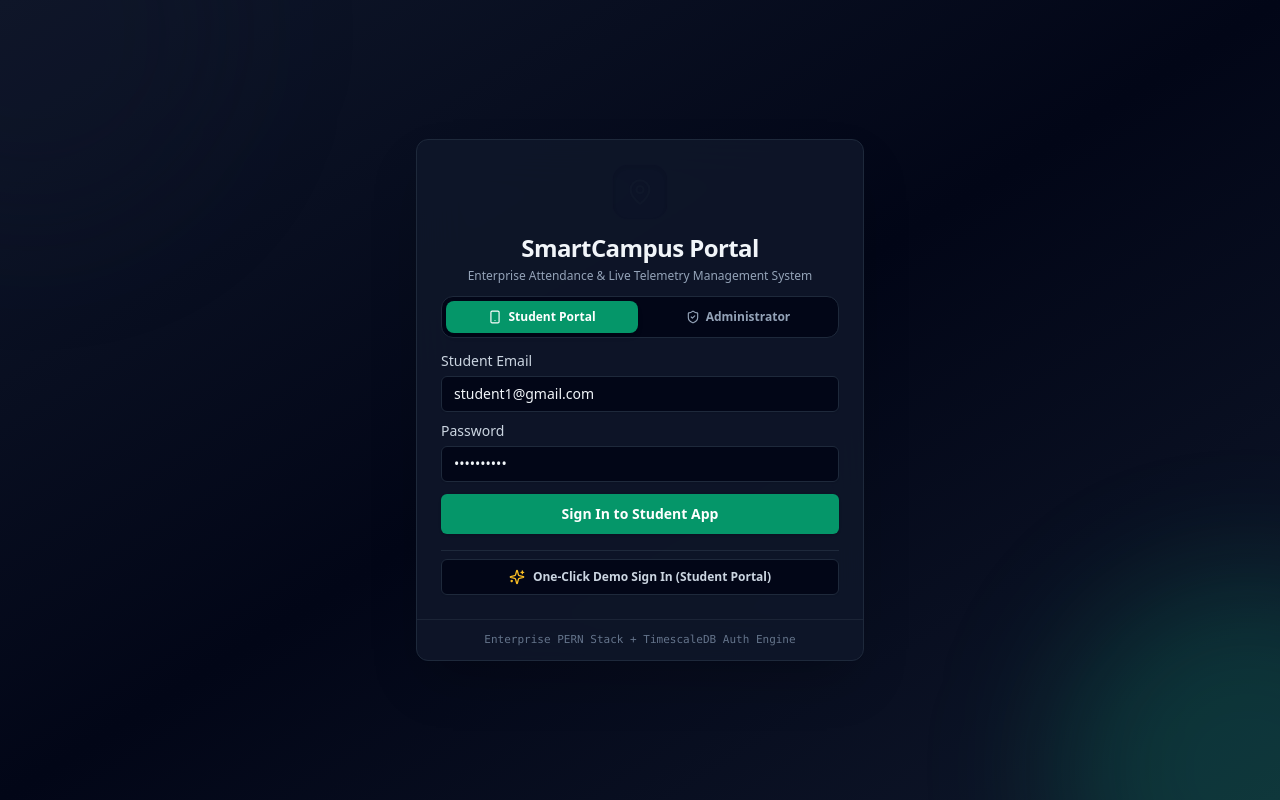
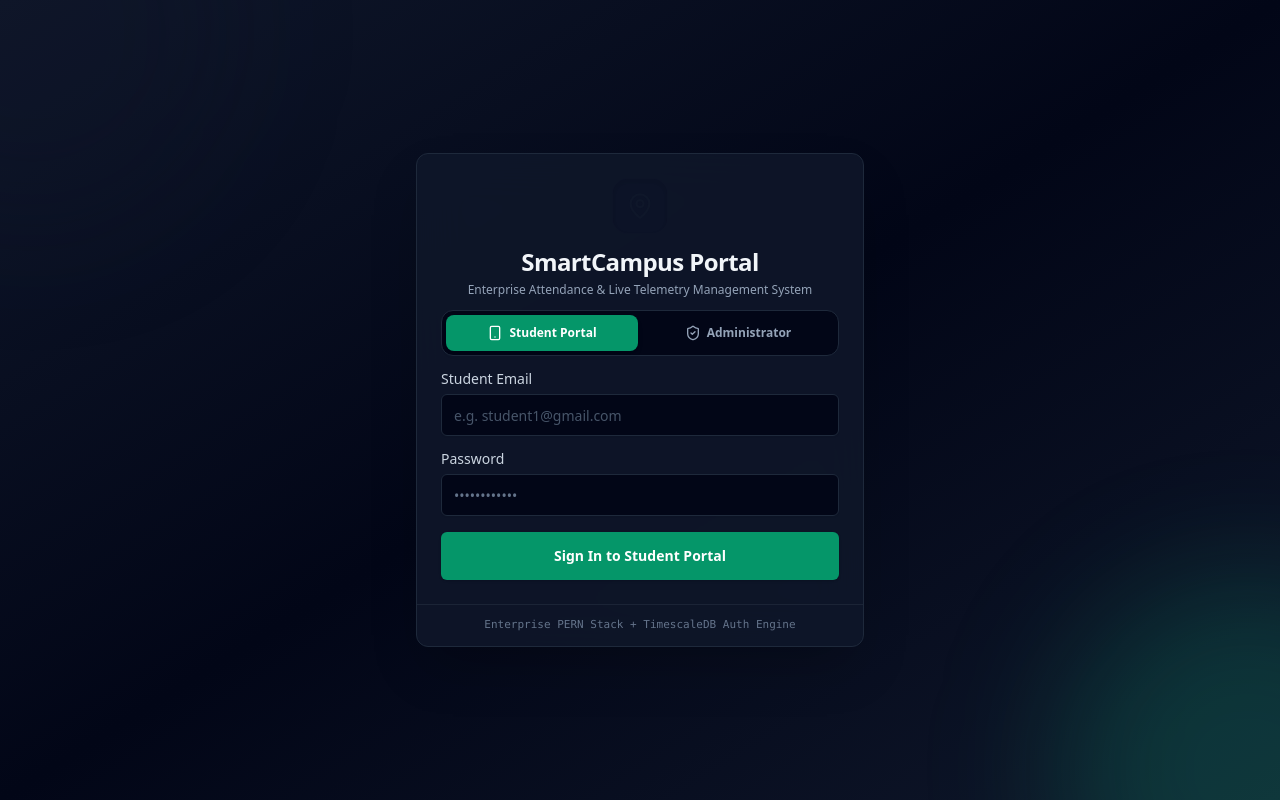
Before and after one commit to alanbiju2003/Meteoros_Automation_task, a React (Vite) app in the folder client/: page /login in a window 1280 px wide. Built offline with nearby package versions, Linux system fonts and the light colour scheme; the HTML template or start-up script is replaced by a standard one.

Commit message:
Clean Login page and add AWS EC2 Deployment Guide

```diff
--- a/client/src/pages/Login.tsx
+++ b/client/src/pages/Login.tsx
@@ -5,28 +5,23 @@ import { Button } from '@/components/ui/button';
 import { Input } from '@/components/ui/input';
 import { Label } from '@/components/ui/label';
 import { Card, CardContent, CardDescription, CardHeader, CardTitle, CardFooter } from '@/components/ui/card';
-import { ShieldCheck, Smartphone, MapPin, AlertCircle, KeyRound, Sparkles } from 'lucide-react';
+import { ShieldCheck, Smartphone, MapPin, AlertCircle } from 'lucide-react';
 
 export default function Login() {
   const navigate = useNavigate();
   const { login } = useAuth();
 
   const [activeTab, setActiveTab] = useState<'admin' | 'student'>('student');
-  const [email, setEmail] = useState('student1@gmail.com');
-  const [password, setPassword] = useState('student001');
+  const [email, setEmail] = useState('');
+  const [password, setPassword] = useState('');
   const [errorMsg, setErrorMsg] = useState('');
   const [isLoading, setIsLoading] = useState(false);
 
   const handleTabChange = (tab: 'admin' | 'student') => {
     setActiveTab(tab);
     setErrorMsg('');
-    if (tab === 'admin') {
-      setEmail('admin@college.edu');
-      setPassword('admin123');
-    } else {
-      setEmail('student1@gmail.com');
-      setPassword('student001');
-    }
+    setEmail('');
+    setPassword('');
   };
 
   const handleLoginSubmit = async (e: React.FormEvent) => {
@@ -44,27 +39,6 @@ export default function Login() {
     } catch (err: any) {
       console.error('Login error:', err);
       setErrorMsg(err.response?.data?.message || 'Invalid email or password. Please check your credentials.');
-    } finally {
-      setIsLoading(false);
-    }
-  };
-
-  const loginDemoAccount = async (role: 'admin' | 'student') => {
-    setIsLoading(true);
-    setErrorMsg('');
-    const demoEmail = role === 'admin' ? 'admin@college.edu' : 'student1@gmail.com';
-    const demoPass = role === 'admin' ? 'admin123' : 'student001';
-
-    try {
-      const user = await login(demoEmail, demoPass);
-      if (user.role === 'Student') {
-        navigate('/student-dashboard');
-      } else {
-        navigate('/');
-      }
-    } catch (err) {
-      if (role === 'admin') navigate('/');
-      else navigate('/student-dashboard');
     } finally {
       setIsLoading(false);
     }
@@ -93,25 +67,25 @@ export default function Login() {
             <button
               type="button"
               onClick={() => handleTabChange('student')}
-              className={`py-2 rounded-lg transition-all flex items-center justify-center gap-1.5 ${
+              className={`py-2.5 rounded-lg transition-all flex items-center justify-center gap-1.5 ${
                 activeTab === 'student'
                   ? 'bg-emerald-600 text-white shadow-md font-bold'
                   : 'text-slate-400 hover:text-white'
               }`}
             >
-              <Smartphone className="h-3.5 w-3.5" /> Student Portal
+              <Smartphone className="h-4 w-4" /> Student Portal
             </button>
 
             <button
               type="button"
               onClick={() => handleTabChange('admin')}
-              className={`py-2 rounded-lg transition-all flex items-center justify-center gap-1.5 ${
+              className={`py-2.5 rounded-lg transition-all flex items-center justify-center gap-1.5 ${
                 activeTab === 'admin'
                   ? 'bg-primary text-primary-foreground shadow-md font-bold'
                   : 'text-slate-400 hover:text-white'
               }`}
             >
-              <ShieldCheck className="h-3.5 w-3.5" /> Administrator
+              <ShieldCheck className="h-4 w-4" /> Administrator
             </button>
           </div>
         </CardHeader>
@@ -124,7 +98,7 @@ export default function Login() {
           )}
 
           {/* Login Form */}
-          <form onSubmit={handleLoginSubmit} className="space-y-3">
+          <form onSubmit={handleLoginSubmit} className="space-y-4">
             <div className="space-y-1.5 text-xs">
               <Label htmlFor="email" className="text-slate-300">
                 {activeTab === 'student' ? 'Student Email' : 'Administrator Email'}
@@ -132,11 +106,11 @@ export default function Login() {
               <Input
                 id="email"
                 type="email"
-                placeholder={activeTab === 'student' ? 'student1@gmail.com' : 'admin@college.edu'}
+                placeholder={activeTab === 'student' ? 'e.g. student1@gmail.com' : 'e.g. admin@college.edu'}
                 value={email}
                 onChange={(e) => setEmail(e.target.value)}
                 required
-                className="bg-slate-950 border-slate-800 text-slate-100 placeholder:text-slate-600"
+                className="bg-slate-950 border-slate-800 text-slate-100 placeholder:text-slate-600 py-5"
               />
             </div>
 
@@ -145,37 +119,24 @@ export default function Login() {
               <Input
                 id="password"
                 type="password"
+                placeholder="••••••••••••"
                 value={password}
                 onChange={(e) => setPassword(e.target.value)}
                 required
-                className="bg-slate-950 border-slate-800 text-slate-100"
+                className="bg-slate-950 border-slate-800 text-slate-100 py-5"
               />
             </div>
 
             <Button
               type="submit"
               disabled={isLoading}
-              className={`w-full font-semibold mt-2 py-5 ${
+              className={`w-full font-semibold py-6 text-sm mt-4 ${
                 activeTab === 'student' ? 'bg-emerald-600 hover:bg-emerald-700 text-white' : 'bg-primary hover:bg-primary/90'
               }`}
             >
-              {isLoading ? 'Authenticating...' : `Sign In to ${activeTab === 'student' ? 'Student App' : 'Admin Portal'}`}
+              {isLoading ? 'Authenticating...' : `Sign In to ${activeTab === 'student' ? 'Student Portal' : 'Admin Portal'}`}
             </Button>
           </form>
-
-          {/* Quick Demo Access Bar */}
-          <div className="pt-2 border-t border-slate-800">
-            <Button
-              type="button"
-              variant="outline"
-              onClick={() => loginDemoAccount(activeTab)}
-              disabled={isLoading}
-              className="w-full border-slate-800 bg-slate-950 text-slate-300 hover:text-white hover:bg-slate-800 text-xs font-semibold gap-2 py-4"
-            >
-              <Sparkles className="h-4 w-4 text-amber-400" />
-              <span>One-Click Demo Sign In ({activeTab === 'student' ? 'Student Portal' : 'College Admin'})</span>
-            </Button>
-          </div>
         </CardContent>
         <CardFooter className="justify-center border-t border-slate-800/80 py-3 text-[11px] text-slate-500 font-mono">
           <span>Enterprise PERN Stack + TimescaleDB Auth Engine</span>
```
Also changed, not shown: 1 other file (tests, documents, lock files or other folders).
